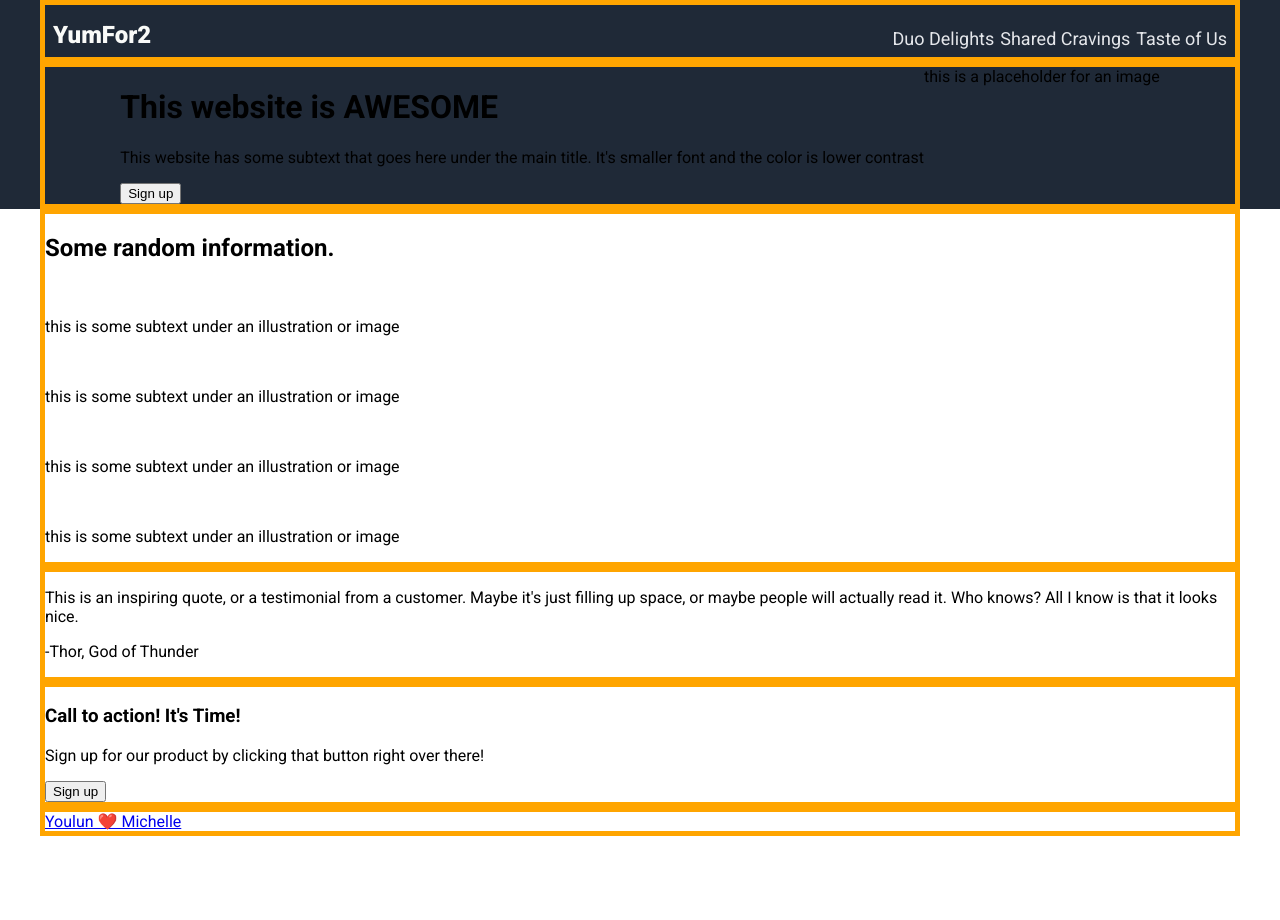
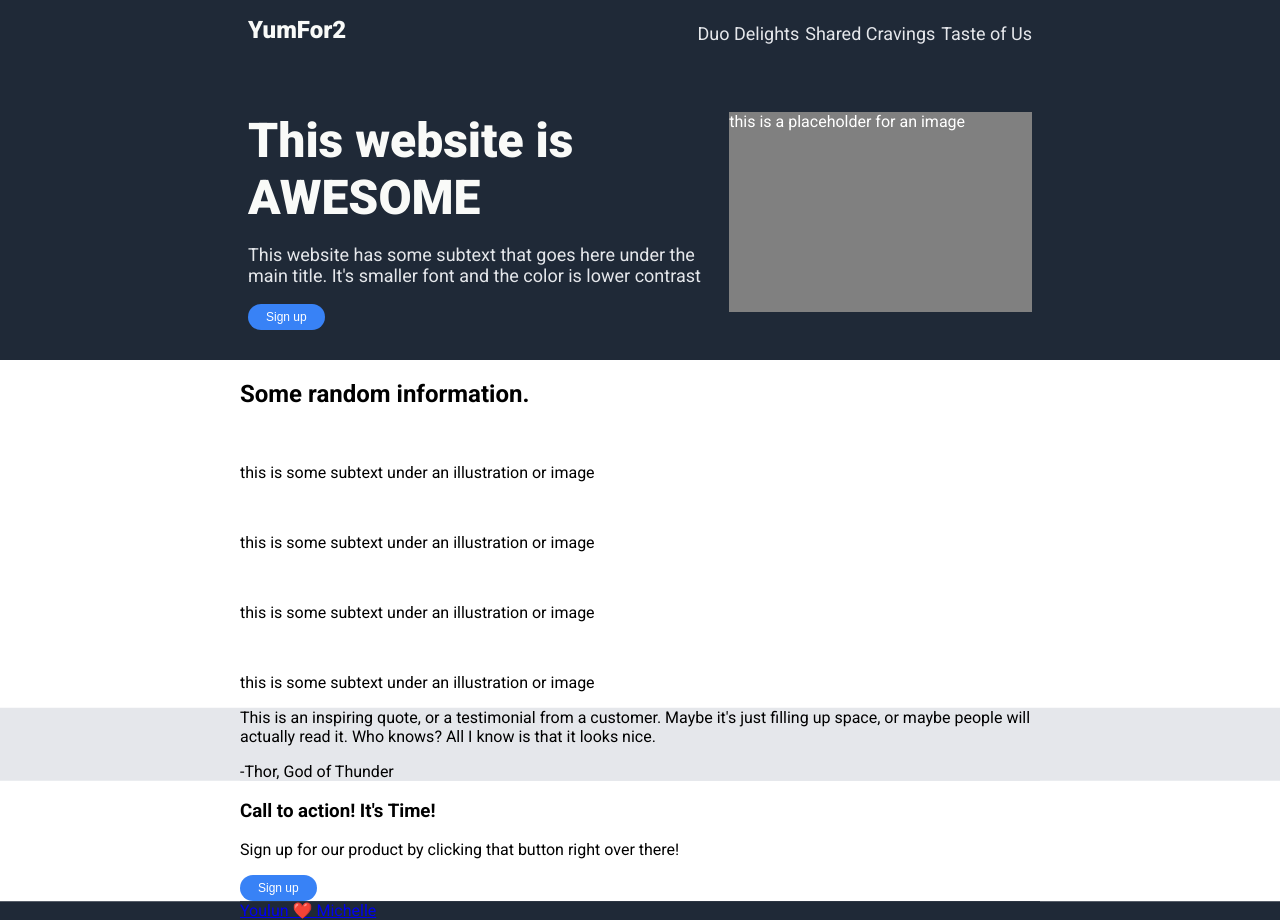
Before and after one commit to youlun/yumfor2, a plain HTML site: page index.html in a window 1280 px wide. Before the commit the page ends 836 px from the top, so only its background shows below. Drawn offline with Linux system fonts and the light colour scheme.

Commit message:
completed hero banner

```diff
--- a/index.html
+++ b/index.html
@@ -10,7 +10,7 @@
 
 <body>
     <header class="bleed-blue">
-        <div class="logo"><a href="/index.html">YumFor2</a></div>
+        <div class="logo"><a href="/yumfor2">YumFor2</a></div>
         <nav>
             <ul class="nav-list">
                 <li><a href="#">Duo Delights</a></li>
@@ -48,7 +48,7 @@
                 <p>this is some subtext under an illustration or image</p>
             </div>
         </div>
-        <div class="container quote">
+        <div class="container quote bleed-gray">
             <div>
                 <p>This is an inspiring quote, or a testimonial from a customer. Maybe it's just filling up space, or
                     maybe people will actually read it. Who knows? All I know is that it looks nice.</p>
@@ -63,8 +63,8 @@
             </div>
         </div>
     </main>
-    <footer>
-        <a href="/index.html">Youlun ❤️ Michelle</a>
+    <footer class="bleed-blue">
+        <a href="/yumfor2">Youlun ❤️ Michelle</a>
     </footer>
 
 </body>
--- a/style.css
+++ b/style.css
@@ -6,7 +6,7 @@ body {
     min-height: 100vh;
     display: flex;
     flex-direction: column;
-    max-width: 1200px;
+    max-width: 800px;
     margin: 0 auto;
 }
 
@@ -39,20 +39,44 @@ ul.nav-list{
     color: #E5E7EB;
 }
 
-/* helper border */
-.container,
-footer, header {
-    border: 5px solid orange;
+/* main styles */
+main {
+    flex: 1;
 }
 
-
-/* main styles */
+button {
+    background-color: #3882F6;
+    padding: 6px 18px;
+    font-size: 12px;
+    border-radius: 25px;
+    border-style: none;
+    color: white;
+}
 
 .container.hero {
     display: flex;
-    justify-content: center;
+    justify-content: space-between;
+    padding: 60px 8px 30px;
+    gap: 25px;
 }
 
+.hero-intro h1{
+    margin: 0;
+    font-size: 48px;
+    color: #F9FAF8;
+    font-weight: 900;
+}
+.hero-intro p {
+    font-size: 18px;
+    color: #E5E7EB;
+}
+.hero-img {
+    width: 600px;
+    height: 200px;
+    background-color: gray;
+    color: white;
+    flex: 1 1 auto;
+}
 
 /* container color styles */
 .bleed-blue {
```
